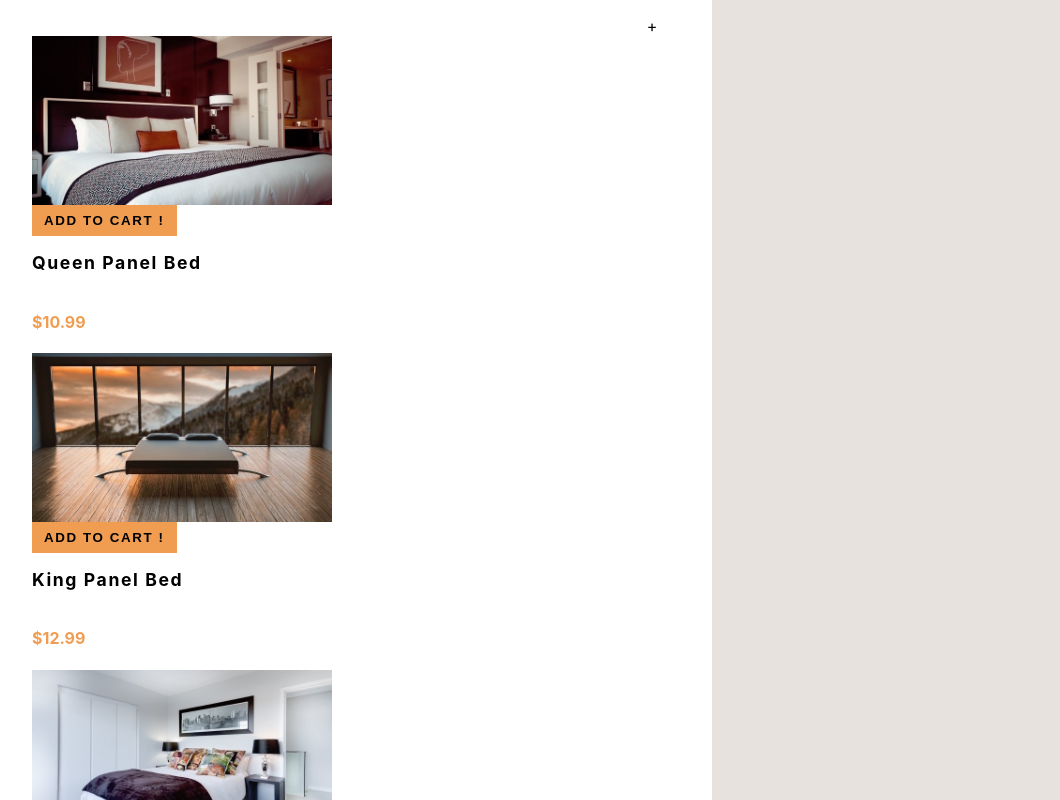
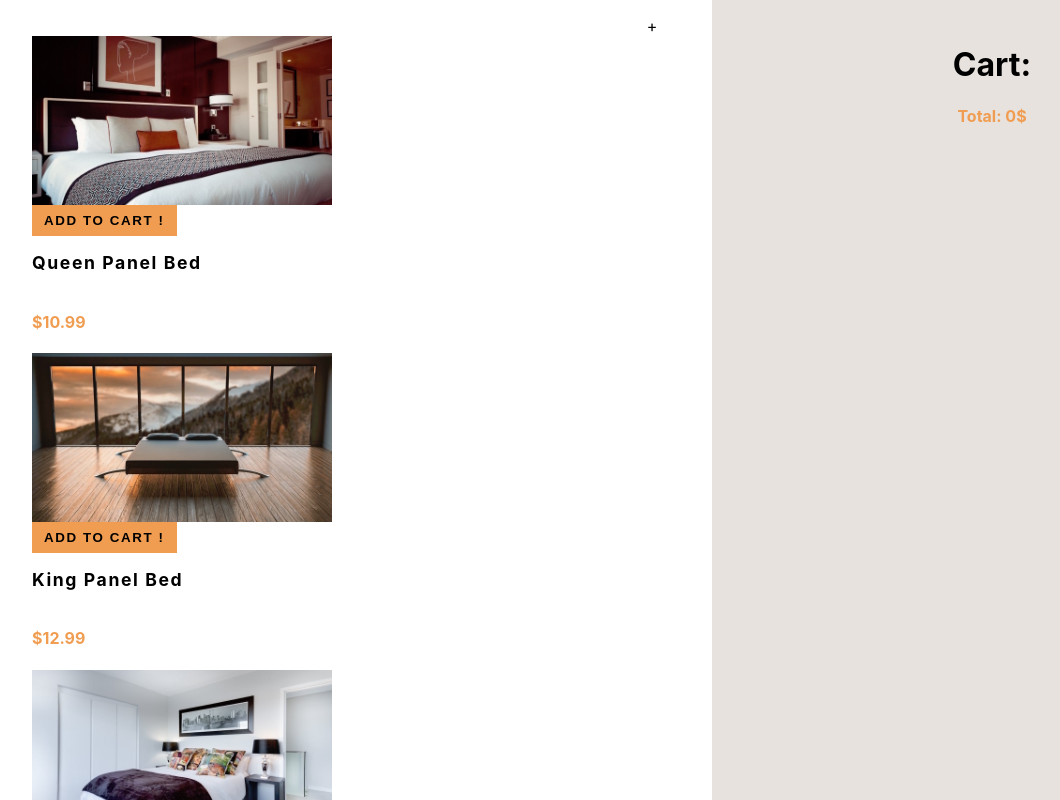
Before and after one commit to AbdelrhmanAmin/E-commerce, a React (Create React App) app: page / in a window 1280 px wide. Shown: the top 800 px of the page, without its empty margins (8-1068 px from the left). Built offline with nearby package versions, Linux system fonts and the light colour scheme.

Commit message:
just a small bug within count setState will be fixed soon !

```diff
--- a/src/Components/Products/index.js
+++ b/src/Components/Products/index.js
@@ -9,12 +9,18 @@ class index extends Component {
             img: x.fields.image,
             title: x.fields.title,
             price: x.fields.price,
-            id: x.sys.id
+            id: x.sys.id,
         }
         this.setState({
+            count: 1,
             show: true,
             item: [...this.state.item,obj]
         })
+    }
+    increaser = () => {
+        this.setState(prevState => {
+            return {count: prevState.count + 1}
+         })
     }
     onDelete = (x, index) => {
         let sliced = [...this.state.item]
@@ -34,24 +40,32 @@ class index extends Component {
                 </li>
             )
         })
+        let total = this.state.item.reduce((sum ,i) => (
+            Math.floor(sum += i.price * this.state.count)
+        ),0)
         return (
             <ul  id='container'>
             <span onClick={this.close}>+</span>
             {returned}
                     <div>
                         <div id="cart">
+                        <h1>Cart:</h1>
+                        <h4>Total: {total}$</h4>
                             {
                                 this.state.item.map((x, index) => { return(
-                                    <ul id='cart-item'>
-                                        <li key={x.id}>
+                                    <div id='cart-item'>
+                                    <button onClick={this.increaser}>+</button>
+                                    <span>{this.state.count}</span>
+                                    <span>-</span>
+                                        <div key={x.id}>
                                             <img src={x.img} />
                                             <div>
                                                 <h4>{x.title}</h4>
                                                 <h5>${x.price}</h5>
                                                 <span onClick={() => this.onDelete(index)}>Remove</span>
                                             </div>
-                                        </li>
-                                    </ul>)
+                                        </div>
+                                    </div>)
                                 })
                             }
                         </div>
--- a/src/Components/Products/style.css
+++ b/src/Components/Products/style.css
@@ -51,7 +51,7 @@
 #cart-item {
     display: grid;
     align-items: flex-end;
-    grid-template-columns: auto 1fr auto;
+    grid-template-columns: 1fr ;
     grid-column-gap: 1.5rem;
     margin: 1.5rem 0;
     list-style-type: none;
```
